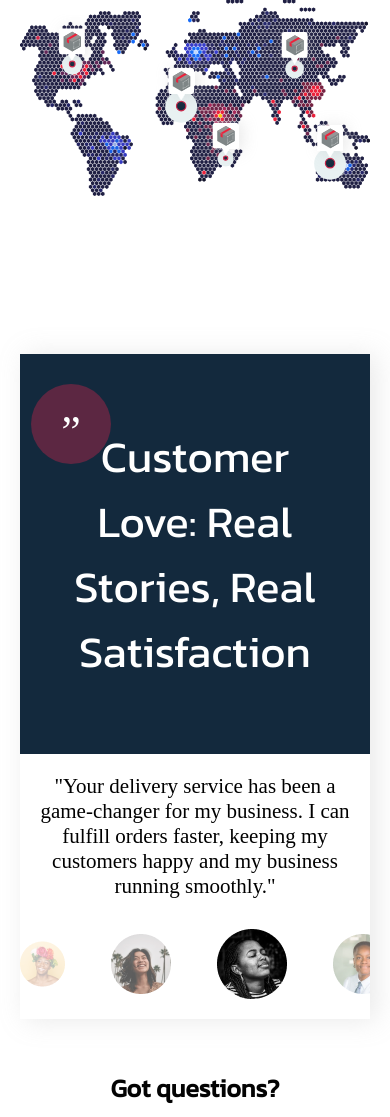
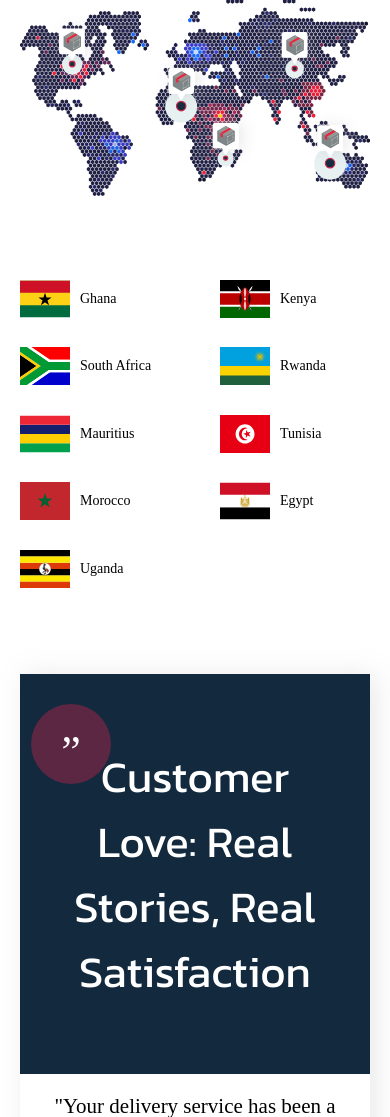
Before and after one commit to GeekyCoder25/Srex, a PHP site: page /index.html in a window 390 px wide. Shown: the part 2759-3876 px from the top of the page. Run offline with PHP 8.4, Linux system fonts and the light colour scheme; some web fonts are replaced.

Commit message:
first commit

```diff
--- a/index.html
+++ b/index.html
@@ -187,7 +187,7 @@
 			</div>
 			<article class="article3">
 				<section class="section1">
-					<div id="states" class="states"></div>
+					<div id="cities" class="cities"></div>
 				</section>
 				<section class="section2">
 					<img src="./assets/images/map.svg" alt="" />
--- a/scripts/index.js
+++ b/scripts/index.js
@@ -42,7 +42,7 @@ const questions = [
 	},
 ];
 
-const citysContainer = document.querySelector('#citys');
+const citysContainer = document.querySelector('#cities');
 
 workingCities.forEach(city => {
 	const cityContainer = document.createElement('div');
--- a/styles/index.css
+++ b/styles/index.css
@@ -254,13 +254,13 @@
 .article3 .section1 {
 	margin: 30px auto;
 }
-.article3 .states {
+.article3 .cities {
 	display: flex;
 	flex-wrap: wrap;
 	margin-top: 3.125rem;
 	row-gap: 1.25rem;
 }
-.article3 .state {
+.article3 .city {
 	width: 250px;
 	height: 50px;
 	display: flex;
@@ -517,10 +517,10 @@
 	.article3 .section1 {
 		min-height: 0;
 	}
-	.article3 .states {
+	.article3 .cities {
 		margin-top: 1.875rem;
 	}
-	.article3 .state {
+	.article3 .city {
 		width: 150px;
 	}
 	.article4 {
@@ -567,7 +567,7 @@
 	}
 }
 @media (max-width: 400px) {
-	.article3 .states {
+	.article3 .cities {
 		justify-content: space-between;
 	}
 }
```
